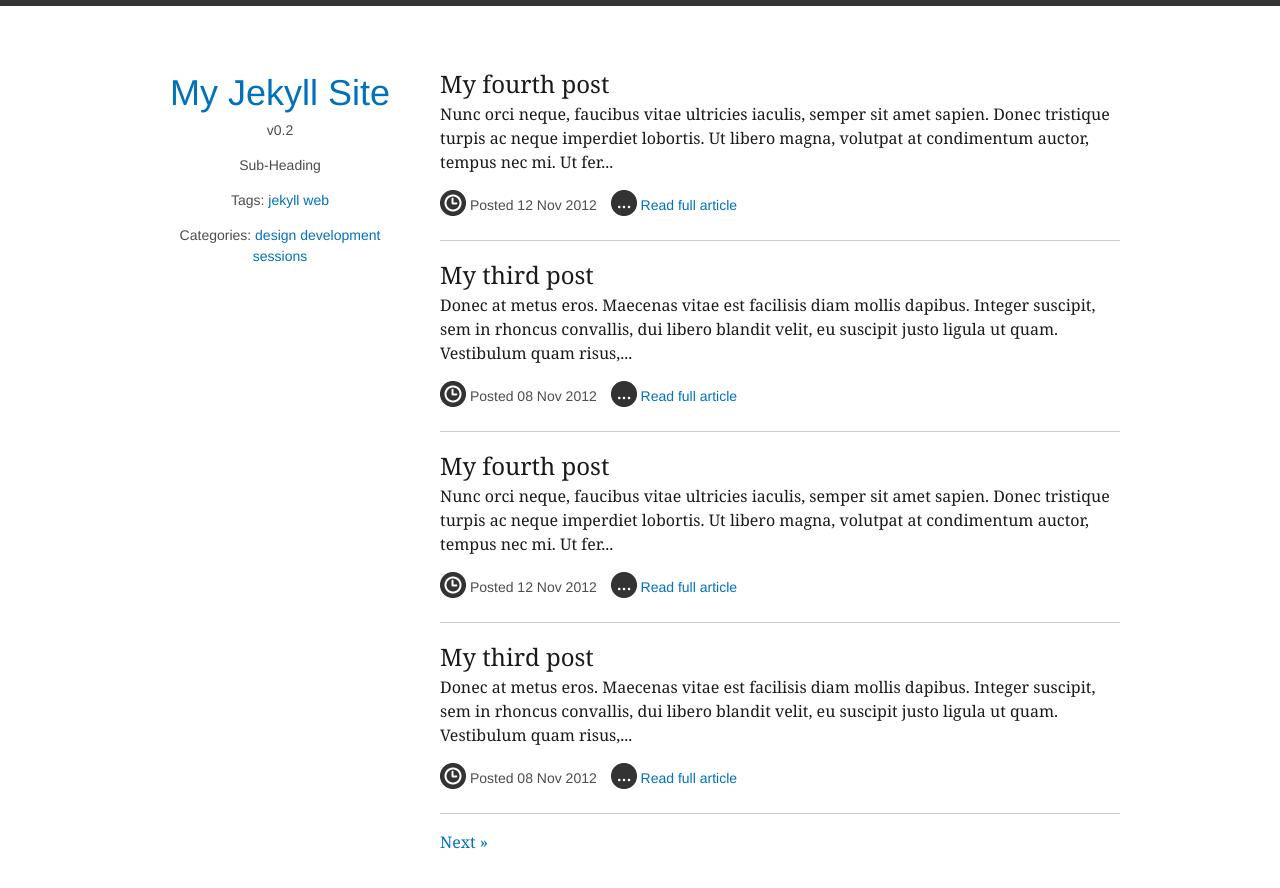
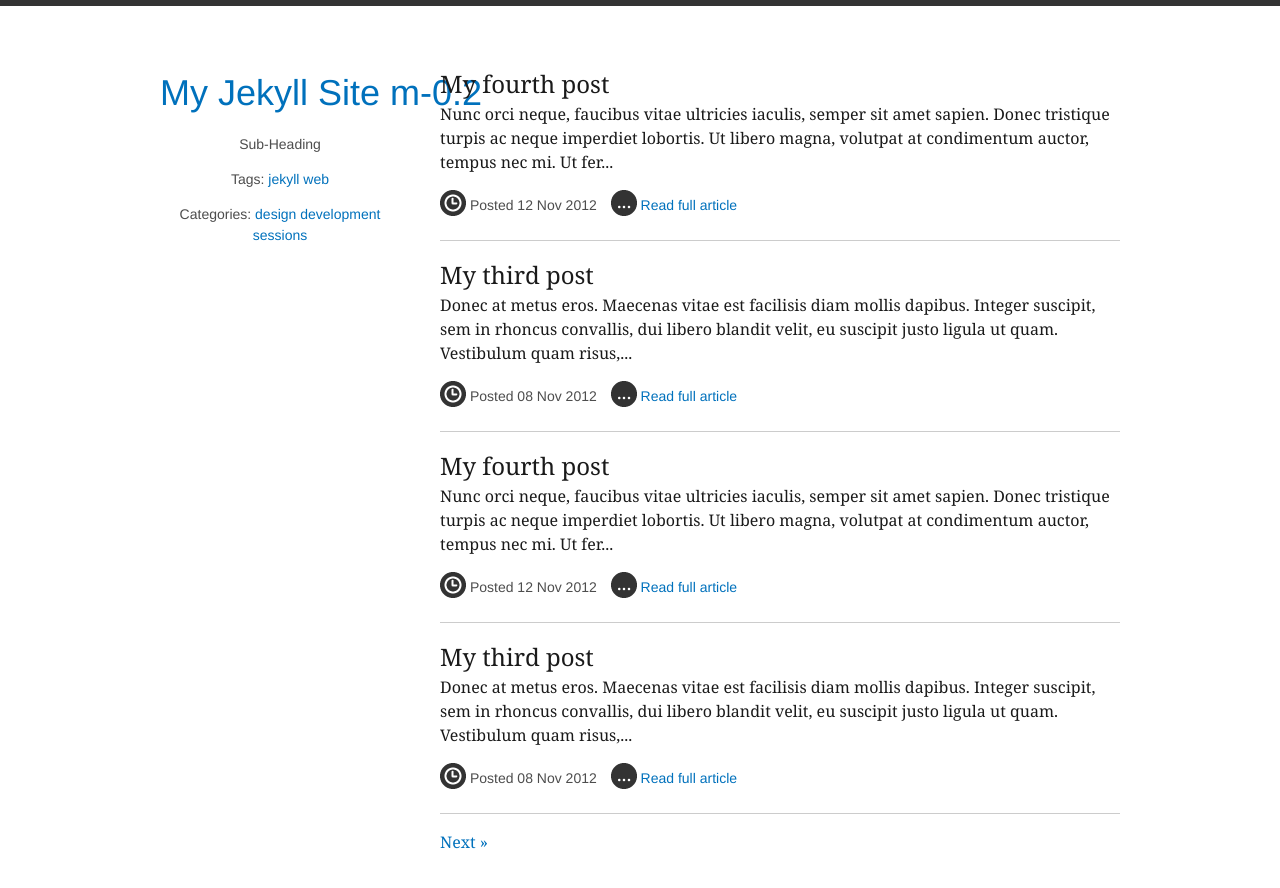
Before and after one commit to fvignals/jekyll_site, a Jekyll site: the page built from index.html, in a window 1280 px wide. Shown: the top 888 px of the page. Built offline with Jekyll 4.4.1, drawn with Linux system fonts in a browser that asks for light colours; Markdown is read by kramdown in place of the engine named in the settings; the list of posts is cut into pages by our own code.

Commit message:
Update default.html

```diff
--- a/_layouts/default.html
+++ b/_layouts/default.html
@@ -8,7 +8,7 @@
   <body>
     <div id="wrapper">
       <div id="aside">
-        <h1><a href="./">My Jekyll Site</a></h1> v0.2
+        <h1><a href="./">My Jekyll Site m-0.2</a></h1>
         <p>Sub-Heading</p>
         <p>Tags: {% include tag_cloud.html %}</p>
         <p>Categories: {% include category_cloud.html %}</p>
```
